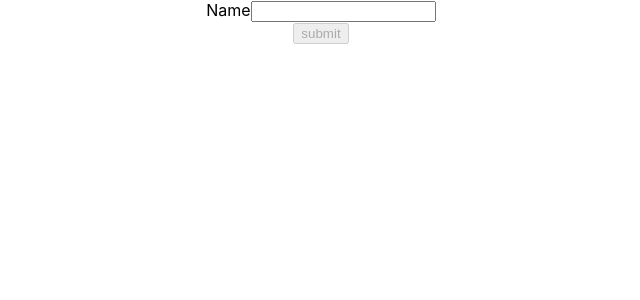
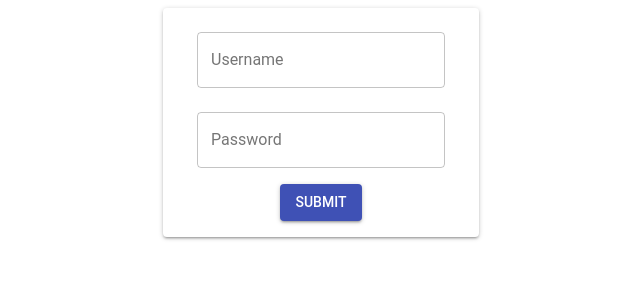
Before and after one commit to Nitu-Kumari/hacker-news-app, a React (Create React App) app: page /Login in a window 1280 px wide. Shown: the top 300 px of the page, without its empty margins (319-959 px from the left). Built offline with nearby package versions, Linux system fonts and the light colour scheme.

Commit message:
first commit

```diff
--- a/src/page/Login.js
+++ b/src/page/Login.js
@@ -1,43 +1,153 @@
 import React from 'react';
-import { Form, Field } from 'react-final-form'
+import PropTypes from 'prop-types';
+import classNames from 'classnames';
+import { withStyles } from '@material-ui/core/styles';
+import MenuItem from '@material-ui/core/MenuItem';
+import TextField from '@material-ui/core/TextField';
+import Button from '@material-ui/core/Button';
+import Typography from '@material-ui/core/Typography';
+import Grid from '@material-ui/core/Grid';
+import Paper from '@material-ui/core/Paper';
 
 
 
-class Login extends React.Component{
 
-  onSubmit = async (values) => {
+const styles = theme => ({
+  container: {
+    display: 'flex',
+    flexWrap: 'wrap',
+  },
+  textField: {
+    marginLeft: theme.spacing.unit,
+    marginRight: theme.spacing.unit,
+  },
+  dense: {
+    marginTop: 16,
+  },
+  menu: {
+    width: 150,
+  },
 
-    }
-   required = value => (value ? undefined : "Required")
 
-   render(){
-     return (
- <Form
-       onSubmit={this.onSubmit}
-       render={({ handleSubmit, pristine, invalid,submitting}) => (
-         <form onSubmit={handleSubmit}>
 
-           <Field name="name" validate={this.required}>
-             {({ input, meta }) => (
-               <div>
-                 <label>Name</label>
-                 <input {...input} type="name" />
-                 {meta.error && meta.touched && <span style={{width:'300px'}} >{meta.error}</span>}
-               </div>
-             )}
-           </Field>
-           <div className="buttons">
-             <button type="submit" disabled={submitting || pristine}>
-             submit
-             </button>
+  button: {
+    margin: theme.spacing.unit,
+  },
+  input: {
+    display: 'none'
 
-           </div>
-             </form>
+  },
 
-           )}
+
+  root: {
+    flexGrow: 1,
+    overflow: 'hidden',
+    padding: `0 ${theme.spacing.unit * 3}px`,
+  },
+  paper: {
+    maxWidth: 300,
+    margin: `${theme.spacing.unit}px auto`,
+    padding: theme.spacing.unit * 1,
+  },
+
+
+
+
+
+
+
+});
+
+const currencies = [
+  {
+    value: 'USD',
+    label: '$',
+  },
+  {
+    value: 'EUR',
+    label: '€',
+  },
+  {
+    value: 'BTC',
+    label: '฿',
+  },
+  {
+    value: 'JPY',
+    label: '¥',
+  },
+];
+
+class Registration extends React.Component {
+  state = {
+    username: '',
+    password: '',
+
+
+
+  };
+
+  handleChange = name => event => {
+    this.setState({
+      [name]: event.target.value,
+    });
+  };
+
+  render() {
+    const { classes } = this.props;
+
+    return (
+      <form className={classes.container} noValidate autoComplete="off">
+
+<div className={classes.root}>
+<Paper className={classes.paper}>
+ <Grid container wrap="col" spacing={10}>
+ <Grid item xs zeroMinWidth>
+
+<TextField
+          id="outlined-username-input"
+          label="Username"
+          className={classes.textField}
+          type="username"
+          name="username"
+          autoComplete="username"
+          margin="normal"
+          variant="outlined"
         />
 
-     );
-     }
- }
- export default  Login;
+
+
+        <TextField
+          id="outlined-password-input"
+          label="Password"
+          className={classes.textField}
+          type="password"
+          autoComplete="current-password"
+          margin="normal"
+          variant="outlined"
+        />
+
+
+
+<Button variant="contained" color="primary" className={classes.button}>
+  Submit
+</Button>
+
+</Grid>
+  </Grid>
+   </Paper>
+  </div>
+  </form>
+
+
+    );
+  }
+}
+
+Registration.propTypes = {
+  classes: PropTypes.object.isRequired,
+};
+
+
+
+
+export default withStyles(styles)(Registration);
--- a/src/page/Registration.js
+++ b/src/page/Registration.js
@@ -99,9 +99,6 @@ class Registration extends React.Component {
     return (
       <form className={classes.container} noValidate autoComplete="off">
 
-
-
-
 <div className={classes.root}>
 <Paper className={classes.paper}>
  <Grid container wrap="col" spacing={10}>
@@ -117,12 +114,6 @@ class Registration extends React.Component {
           margin="normal"
           variant="outlined"
         />
-
-
-
-
-
-
 
 
         <TextField
@@ -148,9 +139,8 @@ class Registration extends React.Component {
 
 
 <Button variant="contained" color="primary" className={classes.button}>
-  Button
+  Submit
 </Button>
-
 
 </Grid>
   </Grid>
```
